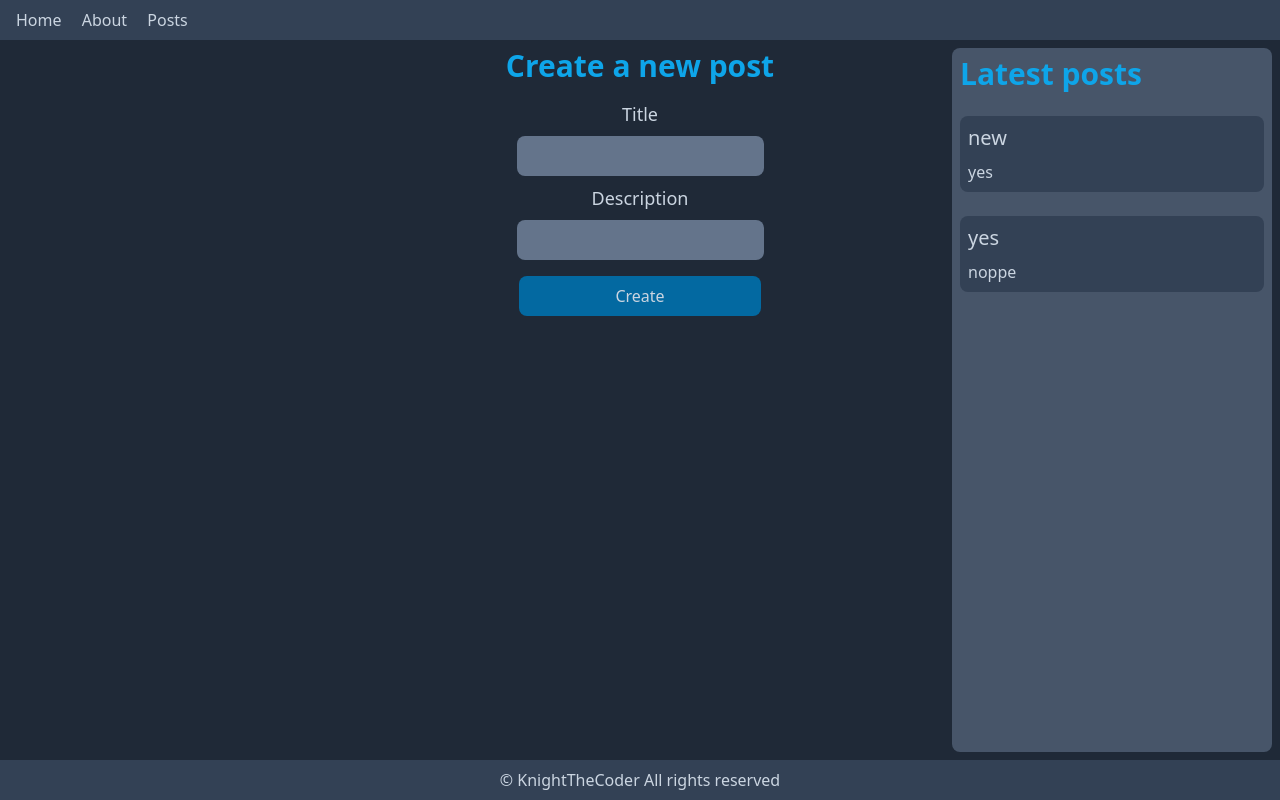
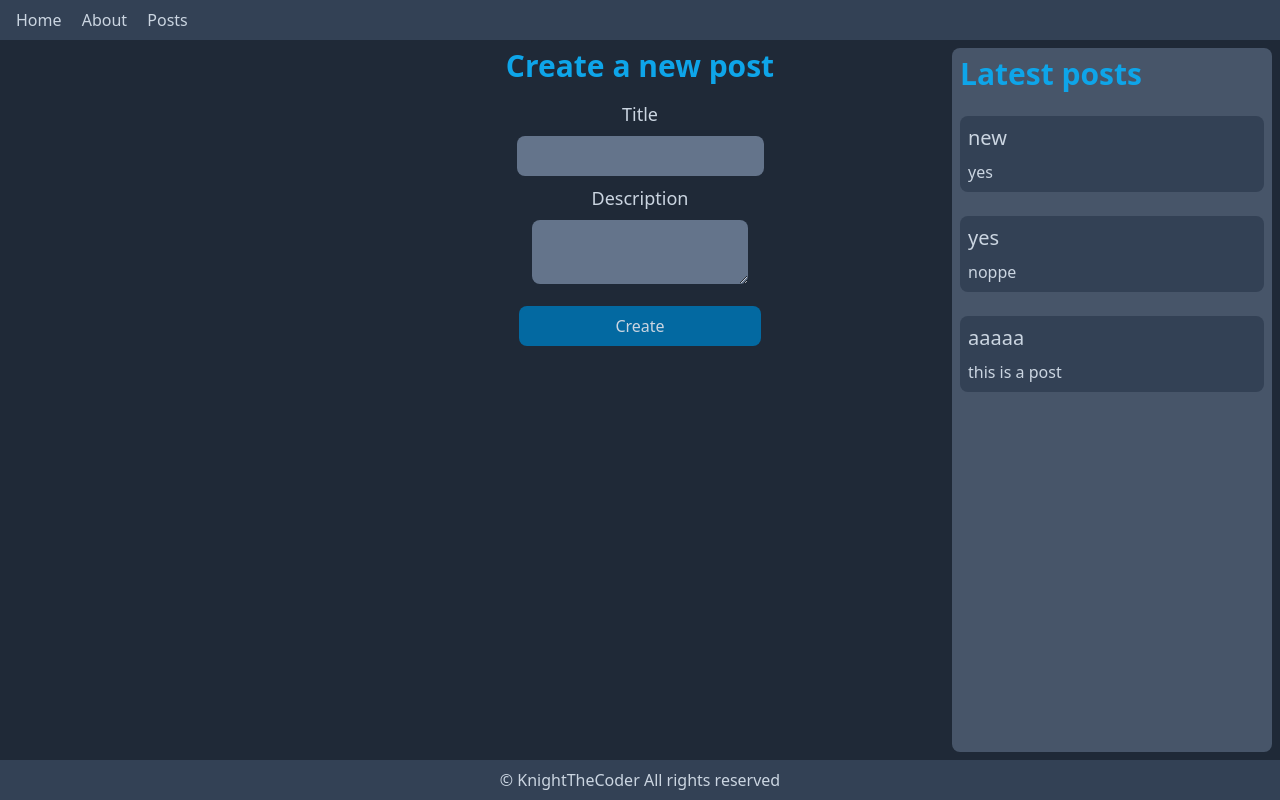
Before and after one commit to KnightTheCoder/Svelte-Kit-Test, a SvelteKit app: page /posts in a window 1280 px wide. Built offline with nearby package versions, Linux system fonts and the light colour scheme; data requests are answered from the project's data file.

Commit message:
textarea and html tag added

```diff
--- a/db.json
+++ b/db.json
@@ -9,6 +9,11 @@
       "id": 2,
       "title": "yes",
       "description": "noppe"
+    },
+    {
+      "id": 3,
+      "title": "aaaaa",
+      "description": "this is a post\r\n"
     }
   ]
 }
--- a/src/routes/posts/+page.svelte
+++ b/src/routes/posts/+page.svelte
@@ -23,7 +23,7 @@
     />
 
     <label class="block text-lg" for="description"> Description </label>
-    <input
+    <textarea
       class="p-2 my-2 rounded-lg bg-slate-500 focus:bg-slate-400"
       name="description"
       value={form?.description || ''}
--- a/src/routes/posts/[id]/+page.svelte
+++ b/src/routes/posts/[id]/+page.svelte
@@ -17,7 +17,7 @@
   <h1 class="text-sky-500 font-bold text-3xl">
     {data.post.title}
   </h1>
-  <p>{data.post.description}</p>
+  <p>{@html data.post.description}</p>
 
   <form method="post" action="?/startEdit" use:enhance>
     <input type="hidden" name="id" value={data.post.id} />
--- a/src/routes/posts/[id]/edit/+page.svelte
+++ b/src/routes/posts/[id]/edit/+page.svelte
@@ -19,7 +19,7 @@
     />
 
     <label class="block text-lg" for="title"> Description </label>
-    <input
+    <textarea
       class="p-2 my-2 rounded-lg bg-slate-500 focus:bg-slate-400"
       name="description"
       value={data.post.description}
```
